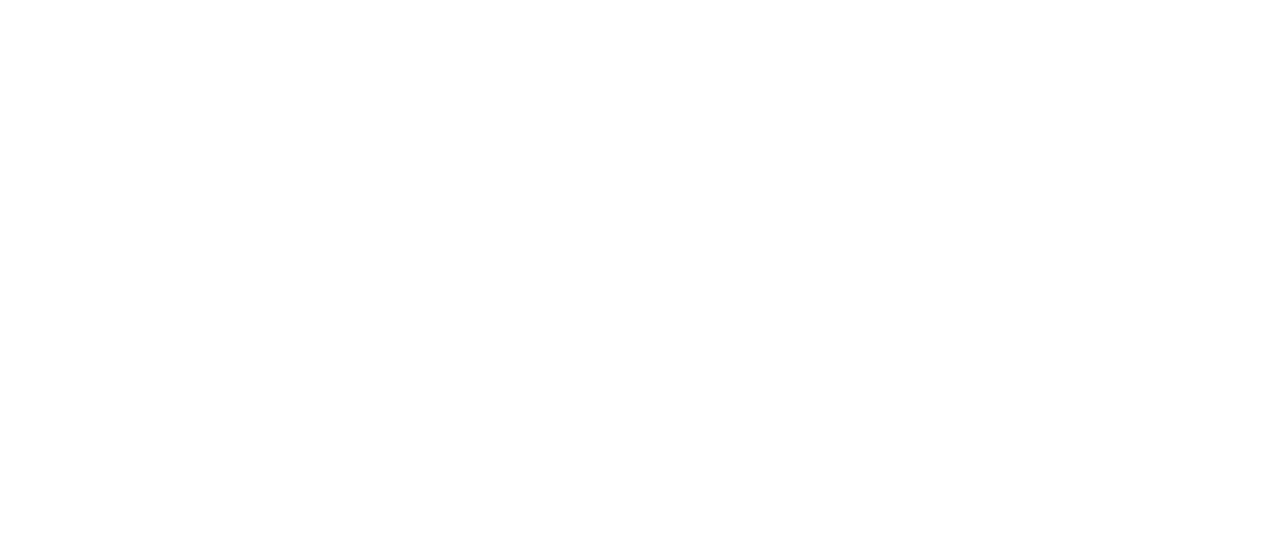
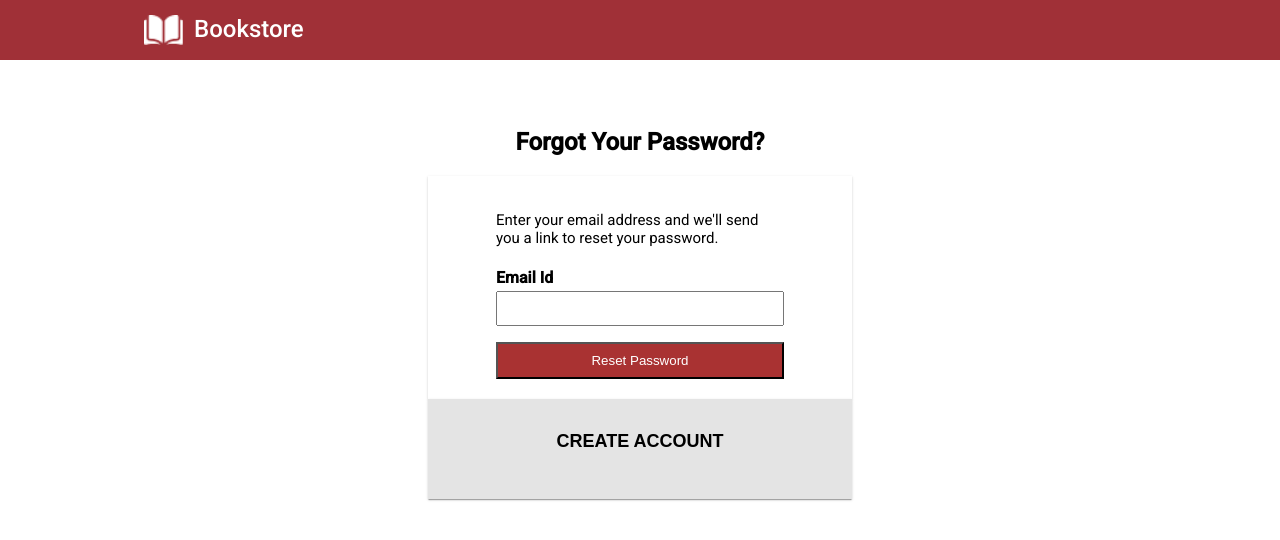
Before and after one commit to ashwindurairaj/BookStoreApp, an Angular app: page /forgotPassword in a window 1280 px wide. Before the commit this address led to /. Shown: the top 540 px of the page. Built offline with nearby package versions, Linux system fonts and the light colour scheme.

Commit message:
[Balaram] Add : Forgot Password Component

```diff
--- a/src/app/app.routes.ts
+++ b/src/app/app.routes.ts
@@ -13,6 +13,13 @@
     pathMatch: 'full',
   },
   {
+    path: 'forgotPassword',
+    loadComponent: () =>
+      import('./components/forgot-password/forgot-password.component').then(
+        (m) => m.ForgotPasswordComponent
+      ),
+  },
+  {
     path: 'home',
     // canActivate: [AuthGuardService]
     loadComponent: () =>
--- a/src/app/components/dashboard/dashboard.component.scss
+++ b/src/app/components/dashboard/dashboard.component.scss
@@ -145,7 +145,7 @@
 }
 
 .book-section {
-  padding: 1.5rem 2rem;
+  padding: 1.5rem 7rem;
 
   .section-title {
     font-size: 20px;
@@ -166,3 +166,9 @@
     justify-content: center;
   }
 }
+
+@media screen and (max-width: 768px) {
+  .book-section {
+    padding: 1.5rem 0rem 1.5rem 3rem;
+  }
+}
--- /dev/null
+++ b/src/app/components/forgot-password/forgot-password.component.html
@@ -0,0 +1,42 @@
+<mat-toolbar class="toolbar">
+  <div class="head">
+    <img src="assets/logo.png" alt="Logo" class="logo" />
+    <span class="title">Bookstore</span>
+  </div>
+</mat-toolbar>
+
+<div class="container">
+  <h2>Forgot Your Password?</h2>
+
+  <mat-card class="form-card">
+    <div class="content">
+      <p>
+        Enter your email address and we'll send you a link to reset your
+        password.
+      </p>
+
+      <form [formGroup]="form" (ngSubmit)="onSubmit()">
+        <div class="field">
+          <div class="full">
+            <h4>Email Id</h4>
+            <input matInput formControlName="email" type="email" />
+          </div>
+        </div>
+
+        <button
+          mat-raised-button
+          color="primary"
+          class="reset-btn"
+          type="submit"
+        >
+          Reset Password
+        </button>
+      </form>
+    </div>
+  </mat-card>
+  <mat-card class="card">
+    <div class="create">
+      <button mat-button (click)="goTo()">CREATE ACCOUNT</button>
+    </div>
+  </mat-card>
+</div>
--- /dev/null
+++ b/src/app/components/forgot-password/forgot-password.component.scss
@@ -0,0 +1,93 @@
+.toolbar {
+  background-color: #a03037;
+  color: white;
+  display: flex;
+  justify-content: start;
+  padding: 0 1rem;
+  height: 60px;
+}
+
+.head {
+  display: flex;
+  align-items: start;
+  margin-left: 8rem;
+
+  .logo {
+    height: 30px;
+    margin-right: 10px;
+  }
+
+  .title {
+    font-size: 24px;
+    font-weight: 500;
+    font-family: "Roboto", sans-serif;
+  }
+}
+
+.container {
+  display: flex;
+  flex-direction: column;
+  align-items: center;
+  margin-top: 3rem;
+}
+
+.form-card {
+  width: 424px;
+  padding: 20px;
+  text-align: left;
+  background-color: #ffffff;
+  border-radius: 0;
+}
+
+.form-card p {
+  font-size: 15px;
+}
+
+.card {
+  width: 424px;
+  height: 100px;
+  border-radius: 0;
+  background-color: #e4e4e4;
+}
+
+.full {
+  width: 100%;
+  margin-bottom: 1rem;
+}
+
+.full input {
+  width: 93%;
+  padding: 8px;
+}
+
+.full h4 {
+  margin-bottom: 4px;
+  padding: 0;
+}
+
+.content {
+  width: 75%;
+  margin: auto;
+  padding: 0;
+}
+
+.reset-btn {
+  width: 100%;
+  background-color: #a93232;
+  color: white;
+  padding: 9px;
+}
+
+.create {
+  text-align: center;
+
+  button {
+    background: none;
+    border: none;
+    padding: 0;
+    margin-top: 2rem;
+    font-size: 18px;
+    font-weight: 600;
+    cursor: pointer;
+  }
+}
--- /dev/null
+++ b/src/app/components/forgot-password/forgot-password.component.ts
@@ -0,0 +1,45 @@
+import { Component } from '@angular/core';
+import { MatToolbarModule } from '@angular/material/toolbar';
+import { MatCardModule } from '@angular/material/card';
+import {
+  FormControl,
+  FormGroup,
+  ReactiveFormsModule,
+  Validators,
+} from '@angular/forms';
+import { Router } from '@angular/router';
+import { CommonModule } from '@angular/common';
+
+@Component({
+  selector: 'app-forgot-password',
+  imports: [MatToolbarModule, MatCardModule, ReactiveFormsModule, CommonModule],
+  templateUrl: './forgot-password.component.html',
+  styleUrl: './forgot-password.component.scss',
+})
+export class ForgotPasswordComponent {
+  form!: FormGroup;
+
+  constructor(private router: Router) {}
+
+  ngOnInit(): void {
+    this.form = new FormGroup({
+      email: new FormControl('', [Validators.email, Validators.required]),
+    });
+  }
+
+  get email() {
+    return this.form.get('email')!;
+  }
+
+  onSubmit(): void {
+    if (this.form.valid) {
+      const email = this.email.value;
+      localStorage.setItem('resetEmail', email);
+      alert(`Password reset link sent to: ${email}`);
+    }
+  }
+
+  goTo() {
+    this.router.navigate(['/login']);
+  }
+}
--- a/src/app/pages/login/login.component.html
+++ b/src/app/pages/login/login.component.html
@@ -52,7 +52,7 @@
         <small>Password is required</small>
       </div>
 
-      <a class="forgot" href="#">Forgot Password?</a>
+      <a class="forgot" routerLink="/forgotPassword">Forgot Password?</a>
       <button type="submit" class="login-btn">Login</button>
       <div class="divider">
         <hr />
--- a/src/app/pages/login/login.component.ts
+++ b/src/app/pages/login/login.component.ts
@@ -9,11 +9,17 @@
   Validators,
 } from '@angular/forms';
 import { UserService } from '../../services/user/user.service';
-import { Router } from '@angular/router';
+import { Router, RouterLink } from '@angular/router';
 
 @Component({
   selector: 'app-login',
-  imports: [CommonModule, MatCardModule, MatIconModule, ReactiveFormsModule],
+  imports: [
+    CommonModule,
+    MatCardModule,
+    MatIconModule,
+    ReactiveFormsModule,
+    RouterLink,
+  ],
   templateUrl: './login.component.html',
   styleUrl: './login.component.scss',
 })
@@ -59,7 +65,7 @@
       this.userService.login(this.loginForm.value).subscribe({
         next: (res) => {
           console.log('Login success:', res);
-          this.loginForm.reset();
+          localStorage.setItem('token', (res as any).result.accessToken);
           this.router.navigate(['/home']);
         },
         error: (err) => console.error('Login failed:', err),
```
Also changed, not shown: 1 other file (tests, documents, lock files or other folders).
